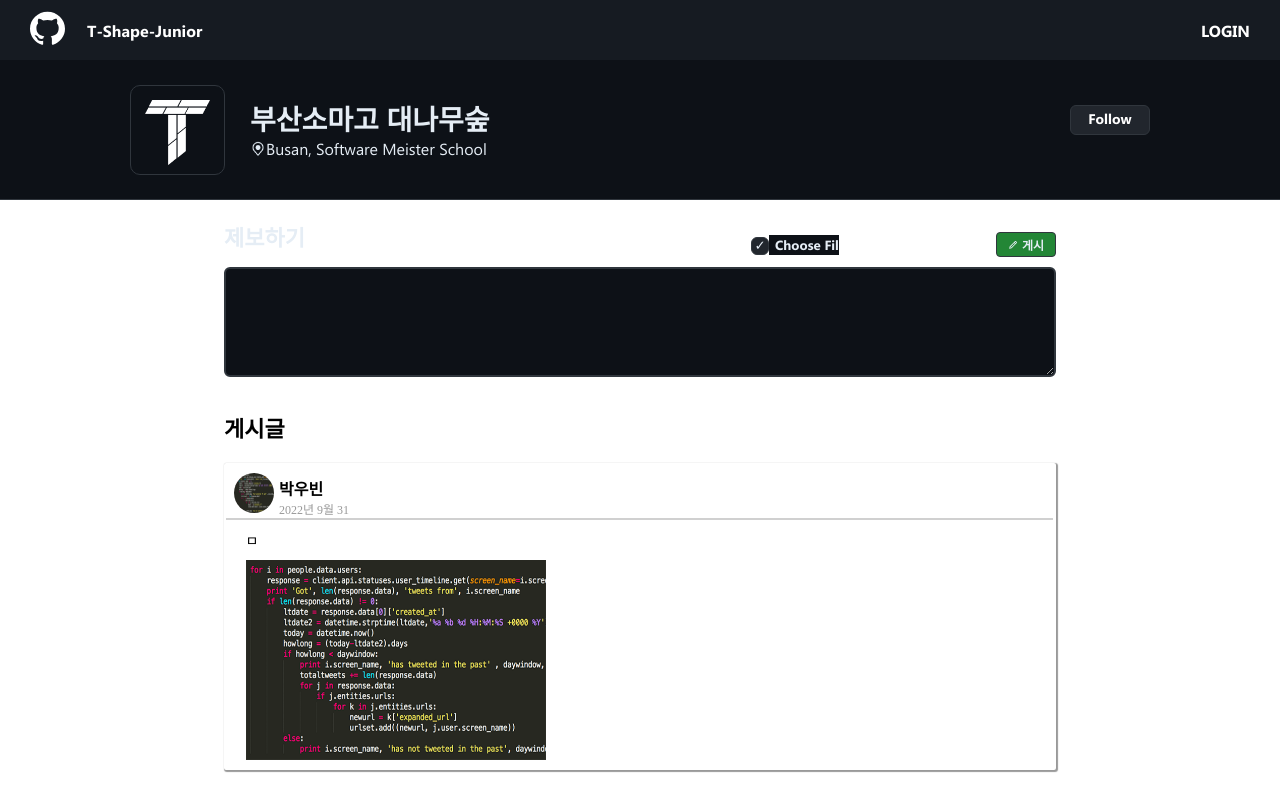
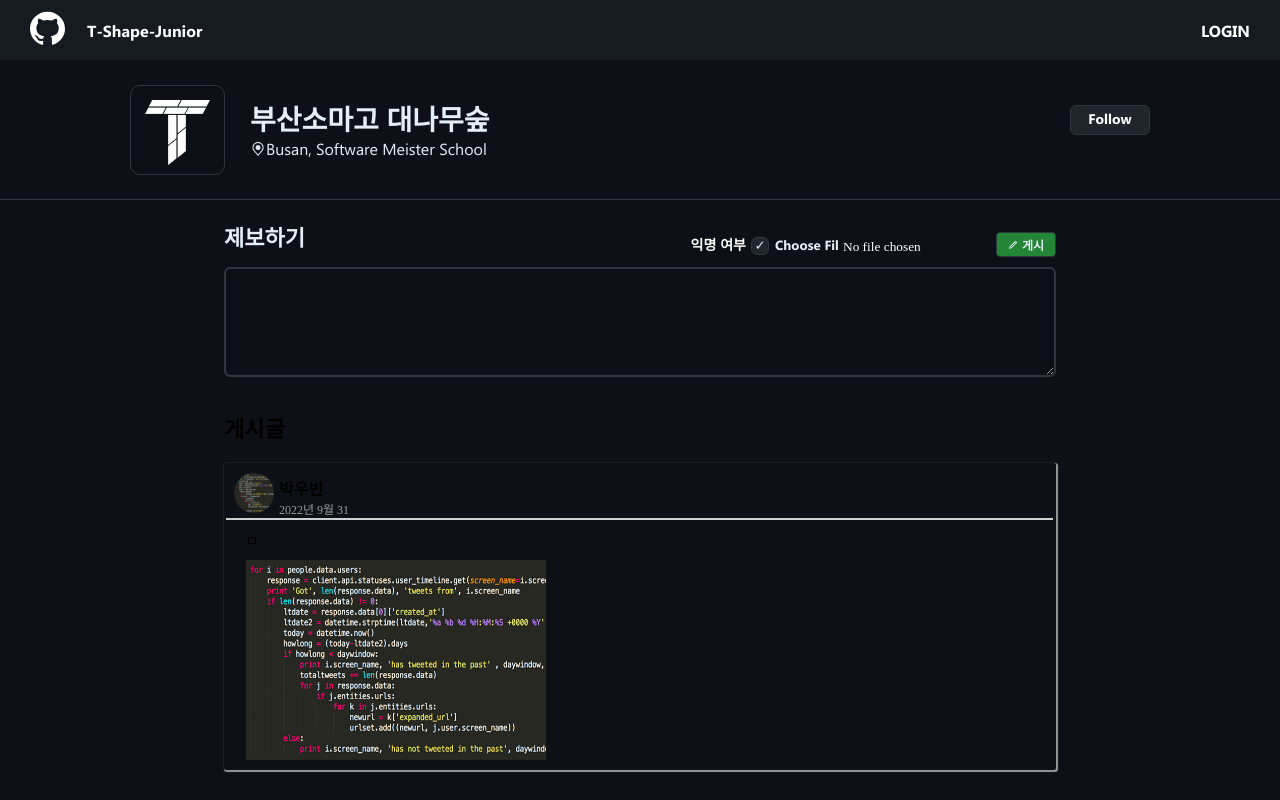
Before and after one commit to T-Junior-BambooForest/T_Frontend, a React (Create React App) app: page / in a window 1280 px wide. Shown: the top 800 px of the page. Built offline with nearby package versions, Linux system fonts and the light colour scheme; no server answers.

Commit message:
UPDATE : 배경색 변경

```diff
--- a/src/index.css
+++ b/src/index.css
@@ -102,6 +102,7 @@ video {
 html,
 body,
 #root {
+    background-color: #0D1117;
     height: 100%;
     width: 100%;
 }
```
